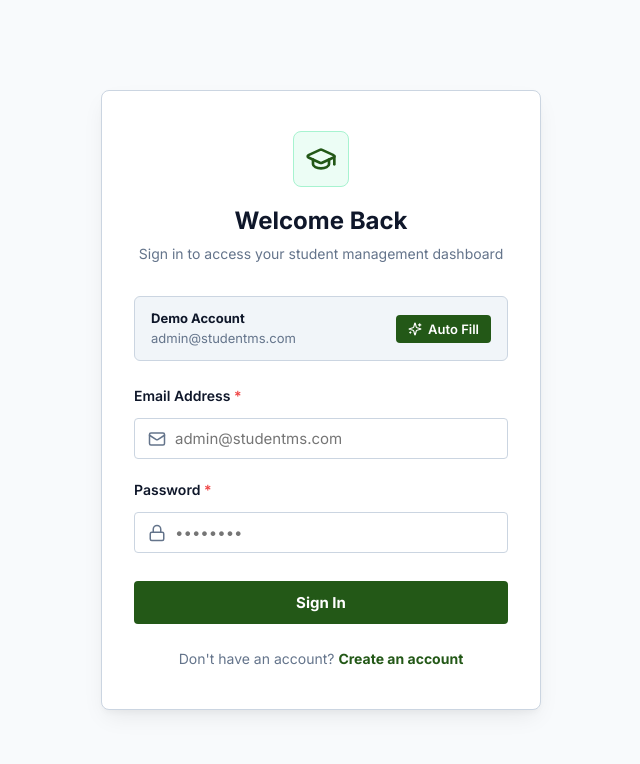
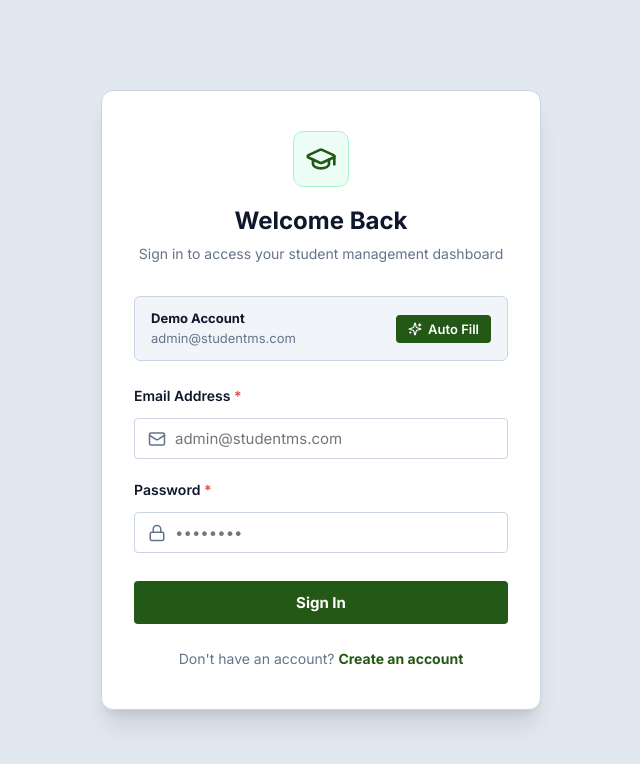
Before and after one commit to Surya-Kiran22/cerso_task_4, a React (Vite) app in the folder client/: page /login in a window 1280 px wide. Shown: the top 764 px of the page, without its empty margins (319-959 px from the left). Built offline with nearby package versions, Linux system fonts and the light colour scheme; no server answers.

Commit message:
style: prominent white card container box background on Login and Register pages

```diff
--- a/client/src/pages/Login.jsx
+++ b/client/src/pages/Login.jsx
@@ -76,21 +76,23 @@ export const Login = () => {
     <div
       style={{
         minHeight: '100vh',
+        width: '100%',
         display: 'flex',
         alignItems: 'center',
         justifyContent: 'center',
-        padding: '1.5rem',
-        background: '#f8fafc',
+        padding: '2rem 1rem',
+        backgroundColor: '#e2e8f0',
       }}
     >
+      {/* Prominent White Card Box Container */}
       <div
         style={{
           width: '100%',
           maxWidth: '440px',
-          background: '#ffffff',
+          backgroundColor: '#ffffff',
           border: '1px solid #cbd5e1',
-          borderRadius: '8px',
-          boxShadow: '0 10px 25px -5px rgba(0, 0, 0, 0.08), 0 4px 6px -2px rgba(0, 0, 0, 0.04)',
+          borderRadius: '12px',
+          boxShadow: '0 20px 25px -5px rgba(0, 0, 0, 0.1), 0 8px 10px -6px rgba(0, 0, 0, 0.1)',
           padding: '2.5rem 2rem',
         }}
       >
@@ -99,8 +101,8 @@ export const Login = () => {
             style={{
               width: '56px',
               height: '56px',
-              borderRadius: '8px',
-              background: '#ecfdf5',
+              borderRadius: '10px',
+              backgroundColor: '#ecfdf5',
               color: '#235817',
               display: 'inline-flex',
               alignItems: 'center',
@@ -119,10 +121,10 @@ export const Login = () => {
           </p>
         </div>
 
-        {/* Demo Account Quick Box */}
+        {/* Demo Account Box */}
         <div
           style={{
-            background: '#f1f5f9',
+            backgroundColor: '#f1f5f9',
             border: '1px solid #cbd5e1',
             borderRadius: '6px',
             padding: '0.75rem 1rem',
```
